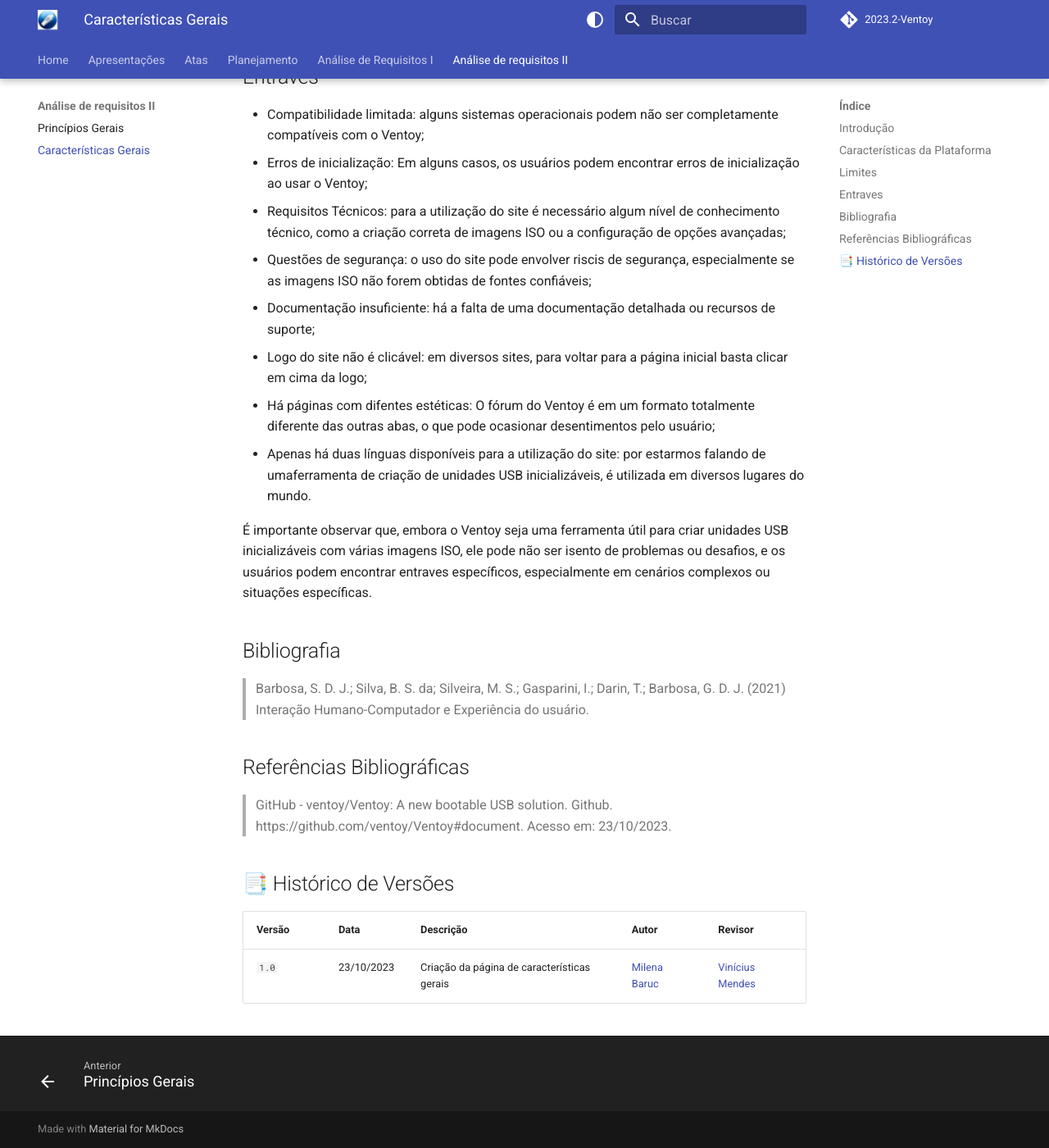
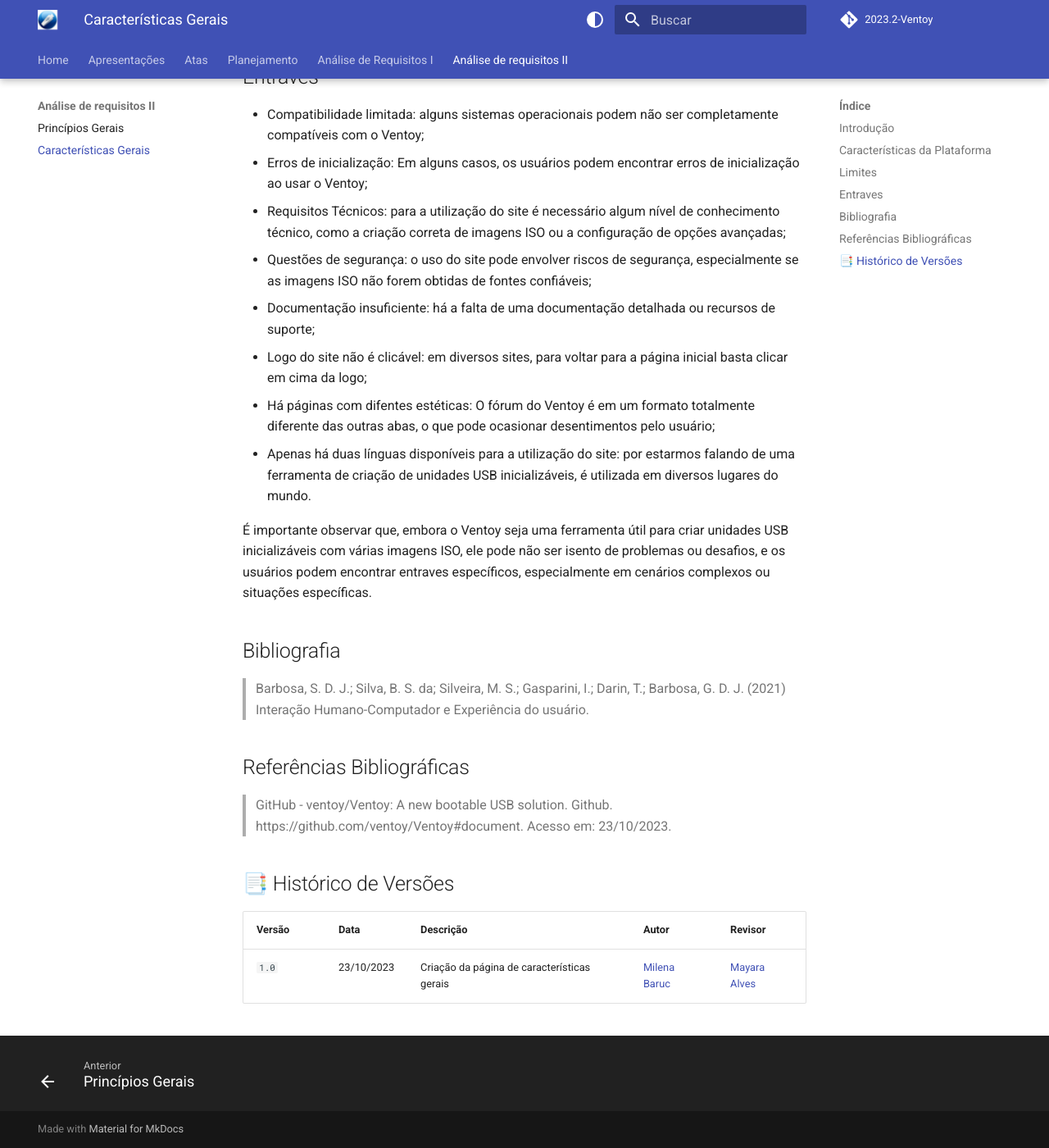
Before and after one commit to Interacao-Humano-Computador/2023.2-Ventoy, an MkDocs documentation site: the page built from docs/AnaliseDeRequisitos/caracteristicasGerais.md, in a window 1280 px wide and 1400 px high, scrolled down 1364 px. Shown: the whole window at 82% size. Built offline with MkDocs 1.6.1 and Material for MkDocs 9.7.7, drawn with Linux system fonts in a browser that asks for light colours; comment, search, counter and statistics services are not loaded; old or Windows-style settings are respelled for this version of MkDocs.

Commit message:
Update caracteristicasGerais.md

```diff
--- a/docs/AnaliseDeRequisitos/caracteristicasGerais.md
+++ b/docs/AnaliseDeRequisitos/caracteristicasGerais.md
@@ -32,11 +32,11 @@
 - Compatibilidade limitada: alguns sistemas operacionais podem não ser completamente compatíveis com o Ventoy;
 - Erros de inicialização: Em alguns casos, os usuários podem encontrar erros de inicialização ao usar o Ventoy;
 - Requisitos Técnicos: para a utilização do site é necessário algum nível de conhecimento técnico, como a criação correta de imagens ISO ou a configuração de opções avançadas;
-- Questões de segurança: o uso do site pode envolver riscis de segurança, especialmente se as imagens ISO não forem obtidas de fontes confiáveis;
+- Questões de segurança: o uso do site pode envolver riscos de segurança, especialmente se as imagens ISO não forem obtidas de fontes confiáveis;
 - Documentação insuficiente: há a falta de uma documentação detalhada ou recursos de suporte;
 - Logo do site não é clicável: em diversos sites, para voltar para a página inicial basta clicar em cima da logo;
 - Há páginas com difentes estéticas: O fórum do Ventoy é em um formato totalmente diferente das outras abas, o que pode ocasionar desentimentos pelo usuário;
-- Apenas há duas línguas disponíveis para a utilização do site: por estarmos falando de umaferramenta de criação de unidades USB inicializáveis, é utilizada em diversos lugares do mundo.
+- Apenas há duas línguas disponíveis para a utilização do site: por estarmos falando de uma ferramenta de criação de unidades USB inicializáveis, é utilizada em diversos lugares do mundo.
 
 É importante observar que, embora o Ventoy seja uma ferramenta útil para criar unidades USB inicializáveis com várias imagens ISO, ele pode não ser isento de problemas ou desafios, e os usuários podem encontrar entraves específicos, especialmente em cenários complexos ou situações específicas.
 
@@ -51,4 +51,4 @@
 ## 📑 Histórico de Versões
 | **Versão**   |   **Data**   | **Descrição** | **Autor** | **Revisor** |
 |--------|---------|-----------|--------|---------|
-|`1.0`| 23/10/2023 | Criação da página de características gerais | [Milena Baruc](https://github.com/MilenaBaruc)| [Vinícius Mendes](https://github.com/yabamiah)|
+|`1.0`| 23/10/2023 | Criação da página de características gerais | [Milena Baruc](https://github.com/MilenaBaruc)| [Mayara Alves](https://github.com/Mayara-tech)|
```
